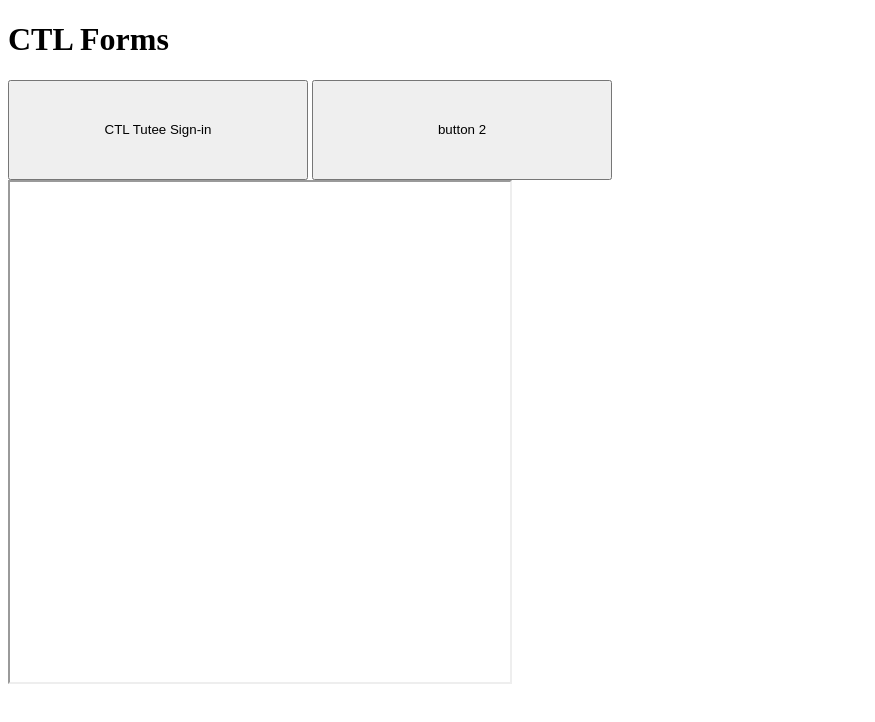
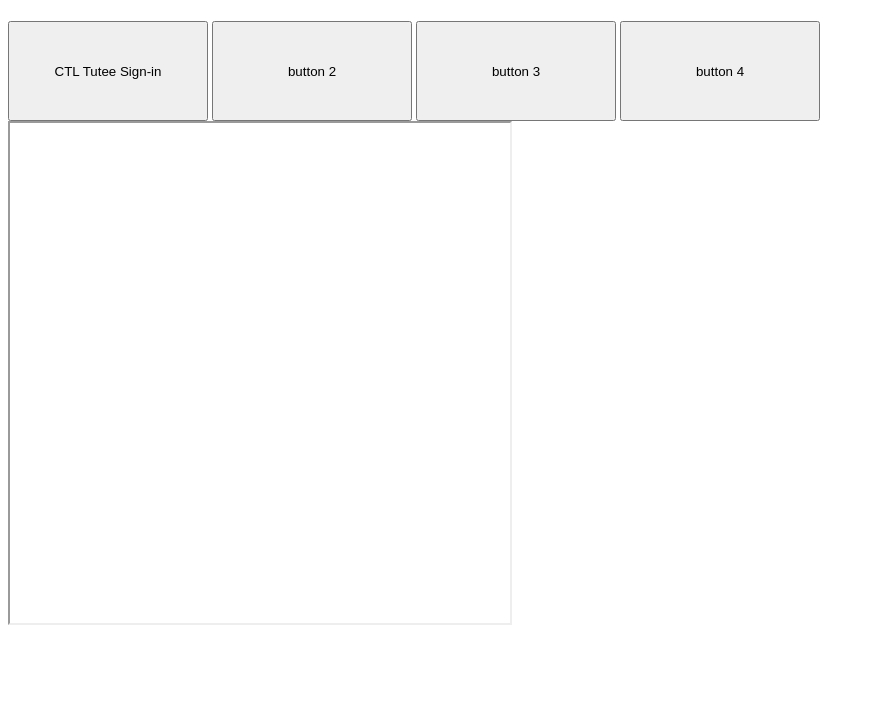
Before and after one commit to Knox-College-Makerspace-Network/CTL-Forms-Website, a plain HTML site: page index.html in a window 1280 px wide. Shown: the whole page, without its empty margins (0-875 px from the left). Drawn offline with Linux system fonts and the light colour scheme.

Commit message:
Website Changes

```diff
--- a/index.html
+++ b/index.html
@@ -8,11 +8,13 @@
 </head>
 <body>
 
-<h1>CTL Forms</h1>
+<h1></h1>
 <p></p>
 
 <button id="button1" onClick="document.getElementById('iFrame').src = 'https://docs.google.com/forms/d/e/1FAIpQLScgcxdlWFAC4vRu1yClU6w0YrQ--JEIlpXJgiXy18oStb3mVQ/viewform'"> CTL Tutee Sign-in</button>
 <button id="b2" onClick="document.getElementById('iFrame').src = 'https://www.openstreetmap.org/export/embed.html?bbox=-0.004017949104309083%2C51.47612752641776%2C0.00030577182769775396%2C51.478569861898606&layer=mapnik'"> button 2</button>
+<button id="b3" onClick="document.getElementById('iFrame').src = 'https://www.openstreetmap.org/export/embed.html?bbox=-0.004017949104309083%2C51.47612752641776%2C0.00030577182769775396%2C51.478569861898606&layer=mapnik'"> button 3</button>
+<button id="b4" onClick="document.getElementById('iFrame').src = 'https://www.openstreetmap.org/export/embed.html?bbox=-0.004017949104309083%2C51.47612752641776%2C0.00030577182769775396%2C51.478569861898606&layer=mapnik'"> button 4</button>
 
 <div> <iframe id="iFrame"
 	width="500"
--- a/style.css
+++ b/style.css
@@ -3,7 +3,7 @@ body {
 }
 
 button {
-	width: 300px;
+	width: 200px;
 	height: 100px;
 }
 
```
